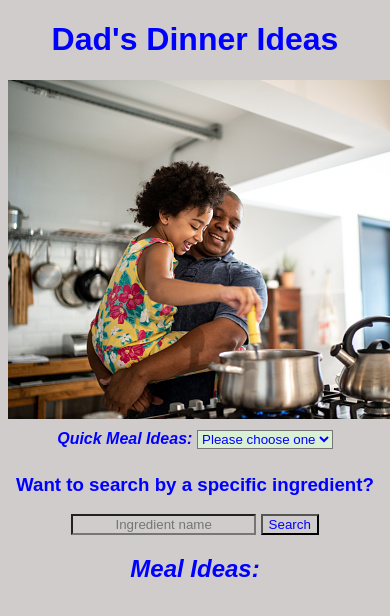
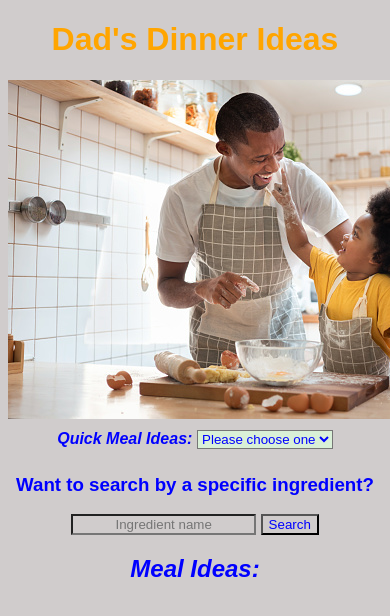
Before and after one commit to LWalk2678/Dads_Dinner_ideas, a plain HTML site: page index.html in a window 390 px wide. Shown: the top 616 px of the page. Drawn offline with Linux system fonts and the light colour scheme.

Commit message:
media query

```diff
--- a/index.html
+++ b/index.html
@@ -11,6 +11,8 @@
   <!-- linking to CSSS file -->
   <link href="style.css" type="text/css" rel="stylesheet"/>
 
+  <!-- Making sure HTML is set for screen size since mobile phones try to set the screen size on thier own -->
+  <meta name="viewport" content="width=device-width, initial-scale=1.0">
 
   <title>Dad Dinners</title>
 
@@ -18,11 +20,12 @@
 <body>
   <header>
     <h1>Dad's Dinner Ideas</h1>
-    <picture>
+    <!-- <picture>
       <source media="(min-width: 650px)" srcset="images/cooking.jpeg">
       <source media="(min-width: 450px)" srcset="images/ipad_photo.jpeg">
       <img src="images/iphone_photo.jpeg">
-    </picture>
+    </picture> -->
+    <img src="images/cooking.jpeg">
 
 
   </header>
--- a/style.css
+++ b/style.css
@@ -7,6 +7,10 @@
   background-color: #d0cccc ;
   text-align: center;
 }
+
+/* ====================Main Page Photo==================== */
+
+
 
 /* ==================Drop Down Menu================= */
 
@@ -39,3 +43,28 @@ h2 {
   flex-wrap: wrap;
   justify-content: space-evenly;
 }
+
+/* ====================Media Styles================== */
+
+/* iphone min 320 max 340
+ipad min 768 max 1024 */
+
+/* @media (min-width: 350){
+  h1{ color: green;}
+} */
+
+@media screen and (max-width: 425px) {
+  h1{
+    color: orange;
+  }
+  img{
+    background-image: url(images/ipad_photo.jpeg);
+  }
+}
+
+@media (min-width: 350) {
+  .img{
+    background-image: url(images/ipad_photo.jpeg);
+
+      }
+}
```
Also changed, not shown: 1 other file.
